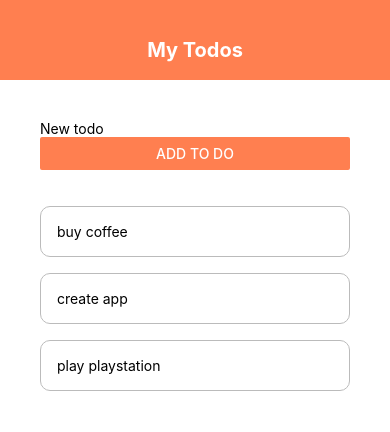
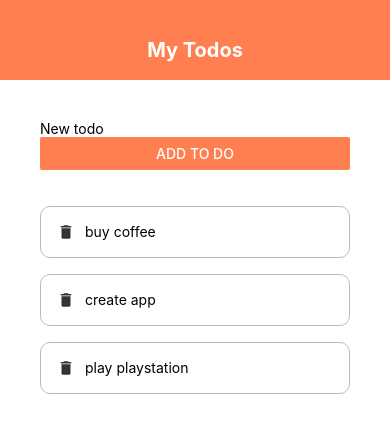
Before and after one commit to aleksandershurdho20/TodoApp-React-Native, a React Native app: screen / in a window 390 px wide. Shown: the top 432 px of the page. Built offline with nearby package versions, Linux system fonts and the light colour scheme.

Commit message:
added icons and finished project

```diff
--- a/App.js
+++ b/App.js
@@ -4,6 +4,7 @@ import { StyleSheet, Text, View, Button,ScrollView,FlatList,TouchableOpacity, Al
 import Header from './Components/Header'
 import TodoItem from './Components/TodoItem'
 import AddTodo from './Components/AddTodo'
+import Sandbox from './Components/Sandbox'
 export default function App() {
   const [todos,setTodos]=useState([
     {text:'buy coffee', key:'1'},
@@ -38,6 +39,7 @@ export default function App() {
 
   }
   return (
+    // <Sandbox/>
     <TouchableWithoutFeedback onPress={()=> {
       Keyboard.dismiss();
 
@@ -73,10 +75,14 @@ const styles = StyleSheet.create({
     // paddingHorizontal:20
   },
   content:{
-    padding:40
+    padding:40,
+    flex:1,
+    backgroundColor:'#fff'
   },
   list:{
-    marginTop:20
+    flex:1,
+    marginTop:20,
+
   }
 
 
--- /dev/null
+++ b/Components/Sandbox.js
@@ -0,0 +1,41 @@
+import React from 'react';
+import { StyleSheet, Text,View } from 'react-native';
+
+export default function Sandbox (){
+    return(
+        <View style={styles.container}>
+            <Text>HI</Text>
+            <Text style={styles.boxOne}>HI</Text>
+            <Text style={styles.boxTwo}>HI</Text>
+            <Text style={styles.boxThree}>HI</Text>
+            <Text style={styles.boxFour}>HI</Text>
+
+
+
+        </View>
+    )
+}
+const styles=StyleSheet.create({
+container:{
+    flex:1,
+    paddingTop:40,
+    backgroundColor:'#ddd',
+
+},
+boxOne:{
+    padding:10,
+    backgroundColor:'blue'
+},
+boxTwo:{
+    padding:10,
+    backgroundColor:'red'
+},
+boxThree:{
+    padding:10,
+    backgroundColor:'green'
+},
+boxFour:{
+    padding:10,
+    backgroundColor:'pink'
+},
+})
--- a/Components/TodoItem.js
+++ b/Components/TodoItem.js
@@ -1,10 +1,15 @@
 import React from 'react';
-import { StyleSheet, Text,TouchableOpacity } from 'react-native';
+import { StyleSheet, Text,TouchableOpacity,View } from 'react-native';
+import { MaterialIcons } from '@expo/vector-icons';
 
 export default  function TodoItem ({item,pressHandler}) {
     return(
             <TouchableOpacity onPress={()=> pressHandler(item.key)}>
-                <Text style={styles.item}>{item.text}</Text>
+                <View style={styles.item}>
+                    <MaterialIcons name='delete' size={18} color={'#333'}/>
+                    <Text style={styles.itemText}>{item.text}</Text>
+
+                </View>
             </TouchableOpacity>
         )
 }
@@ -16,6 +21,10 @@ const styles=StyleSheet.create({
         borderColor:'#bbb',
         borderWidth:1,
         borderStyle:'solid',
-        borderRadius:10
+        borderRadius:10,
+        flexDirection:'row'
+    },
+    itemText:{
+        marginLeft:10
     }
 })
```
